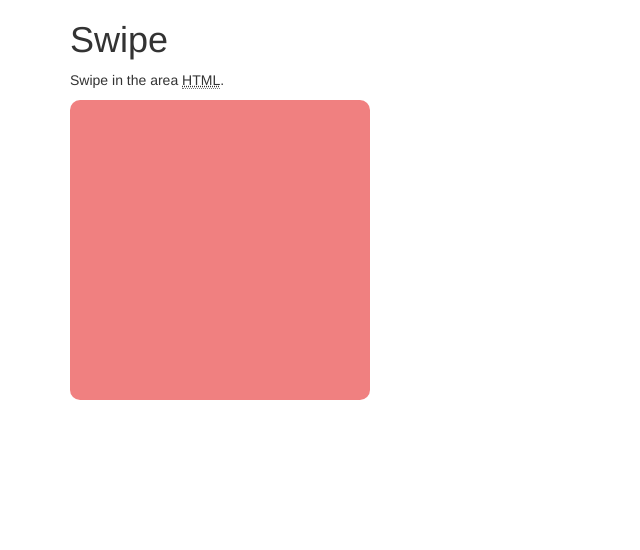
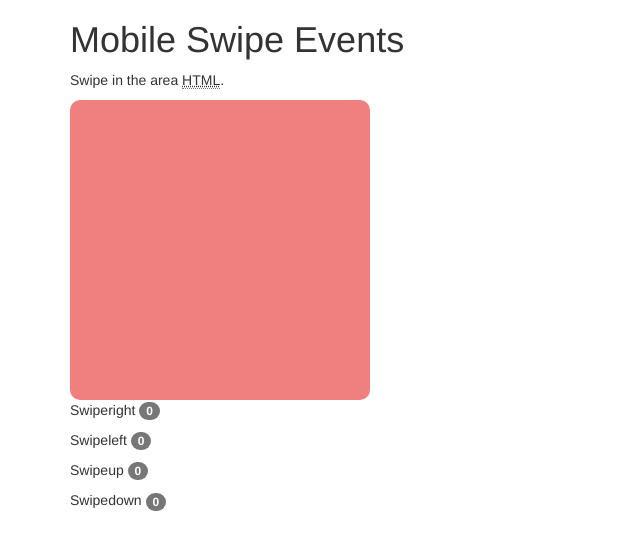
Before and after one commit to joequah1/Jquery-NJSwipe, a plain HTML site: page web/index.html in a window 1280 px wide. Shown: the whole page, without its empty margins (0-640 px from the left). Drawn offline with nearby package versions, Linux system fonts and the light colour scheme.

Commit message:
Readme and index update

```diff
--- a/web/index.html
+++ b/web/index.html
@@ -1,7 +1,7 @@
 <!DOCTYPE html>
 <html lang="en">
 <head>
-    <title>Image Merging</title>
+    <title>Mobile Swipe Events</title>
 
     <meta name="viewport" content="width=device-width, initial-scale=1.0" />
 
@@ -11,16 +11,28 @@
 </head>
 <body>
     <div class="container">
-        <h1>Swipe</h1>
+        <h1>Mobile Swipe Events</h1>
 
         <p>Swipe in the area <abbr title="Hyper Text Markup Language">HTML</abbr>.</p>
 
         <div id="swipe_area"></div>
+
+        <div>
+            <p>Swiperight <span class="badge swiperight">0</span></p>
+            <p>Swipeleft <span class="badge swipeleft">0</span></p>
+            <p>Swipeup <span class="badge swipeup">0</span></p>
+            <p>Swipedown <span class="badge swipedown">0</span></p>
+        </div>
     </div>
     <script src="//code.jquery.com/jquery-1.11.3.min.js"></script>
-    <script src="js/jquery.ninjoe.njswipe-1.0.0.js"></script>
+    <script src="js/jquery.njswipe-1.0.0.js"></script>
     <script>
-        $('#swipe_area').njSwipe('swipeleft', function () {console.log('suc22cess');});
+        var swiperight = 0, swipeleft = 0, swipeup = 0, swipedown = 0;
+
+        $('#swipe_area').njSwipe('swiperight', function () {swiperight++;$('.swiperight').html(swiperight);});
+        $('#swipe_area').njSwipe('swipeleft', function () {swipeleft++;$('.swipeleft').html(swipeleft)});
+        $('#swipe_area').njSwipe('swipeup', function () {swipeup++;$('.swipeup').html(swipeup)});
+        $('#swipe_area').njSwipe('swipedown', function () {swipedown++;$('.swipedown').html(swipedown)});
     </script>
 </body>
 </html>
--- a/web/js/jquery.njswipe-1.0.0.js
+++ b/web/js/jquery.njswipe-1.0.0.js
@@ -16,6 +16,7 @@ jQuery.fn.extend({
 
         var _this = this;
 
+        this.direction = direction;
         this.startX;
         this.startY;
         this.startTime;
@@ -67,8 +68,10 @@ jQuery.fn.extend({
                 }
             }
 
-            _this.triggerEvent(direction);
-
+            /* Trigger only if its the same direction */
+            if (_this.direction == direction) {
+                _this.triggerEvent(direction);
+            }
         };
 
         this.triggerEvent = function (direction) {
```
Also changed, not shown: 1 other file.
